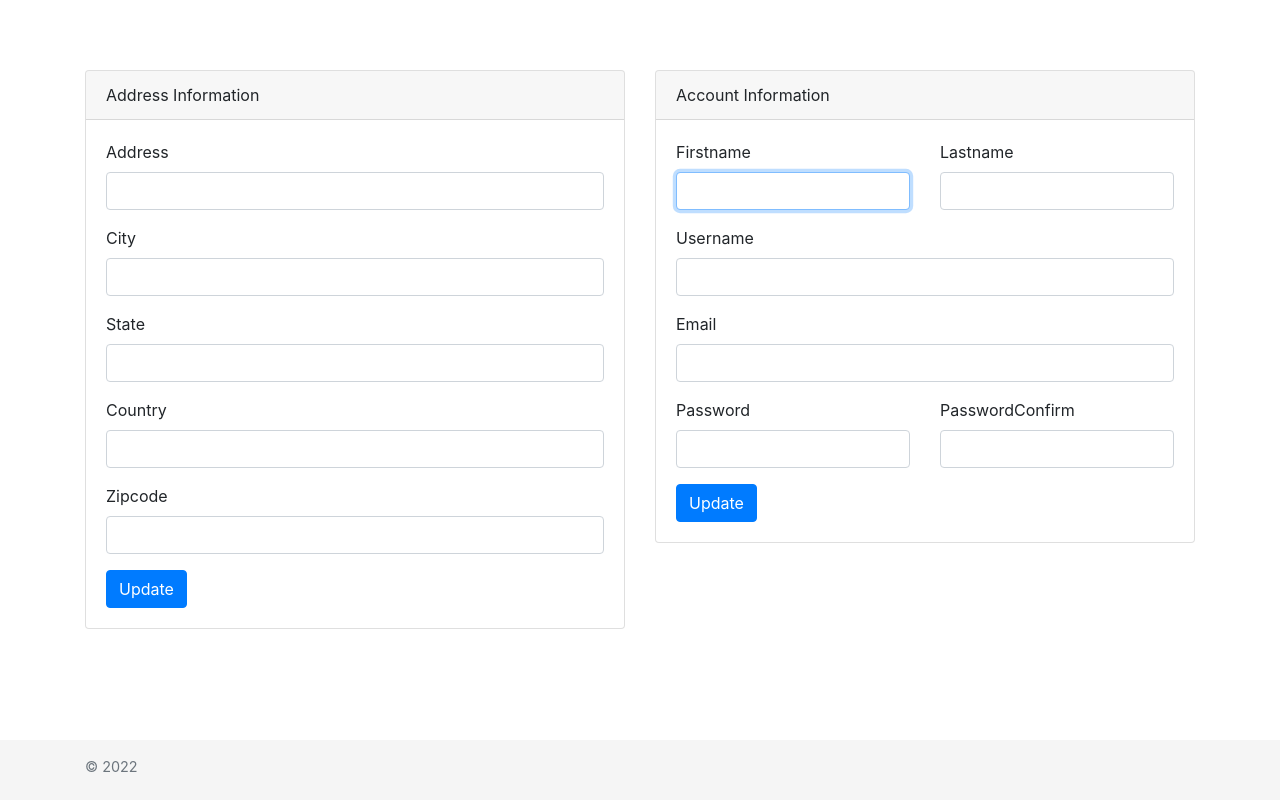
After one commit to Nurlyy/yii2-ecommerce, a PHP site: template frontend/views/profile/index.php in a window 1280 px wide. The commit adds this page. Run offline with PHP 8.4, Linux system fonts and the light colour scheme; the template is opened without the code that fills it, so the values that code supplies are empty; form fields are guessed from the names that the template uses; some libraries are stand-ins or nearby versions.

Commit message:
Handle user profile and address update

```diff
--- a/frontend/views/layouts/main.php
+++ b/frontend/views/layouts/main.php
@@ -15,6 +15,7 @@ AppAsset::register($this);
 <?php $this->beginPage() ?>
 <!DOCTYPE html>
 <html lang="<?= Yii::$app->language ?>" class="h-100">
+
 <head>
     <meta charset="<?= Yii::$app->charset ?>">
     <meta name="viewport" content="width=device-width, initial-scale=1, shrink-to-fit=no">
@@ -22,11 +23,13 @@ AppAsset::register($this);
     <title><?= Html::encode($this->title) ?></title>
     <?php $this->head() ?>
 </head>
+
 <body class="d-flex flex-column h-100">
     <?php $this->beginBody() ?>
 
     <header>
         <?php
+        /** @var \common\models\User $user */
         NavBar::begin([
             'brandLabel' => Yii::$app->name,
             'brandUrl' => Yii::$app->homeUrl,
@@ -42,14 +45,25 @@ AppAsset::register($this);
             $menuItems[] = ['label' => 'Login', 'url' => ['/site/login']];
         } else {
             $menuItems[] = [
-            'label' => 'Logout ('.Yii::$app->user->identity->getDisplayName().')',
+                'label' => Yii::$app->user->identity->getDisplayName(),
+                // 'dropDownOptions'=>[
+                //     'class'=>'dropdown-menu-right'
+                // ],
+                'items' => [
+                    [
+                        'label' => 'Logout',
                         'url' => ['/site/logout'],
-            'linkOptions'=> [
-                'data-method'=>'post'
+                        'linkOptions' => [
+                            'data-method' => 'post'
                         ]
+                        ],
+                    [
+                        'label'=>'Profile',
+                        'url'=>['/profile/index'],
+                    ]
+                ]
+
             ];
-
-
         }
         echo Nav::widget([
             'options' => ['class' => 'navbar-nav ml-auto'],
@@ -78,5 +92,6 @@ AppAsset::register($this);
 
     <?php $this->endBody() ?>
 </body>
+
 </html>
 <?php $this->endPage();
--- /dev/null
+++ b/frontend/views/profile/index.php
@@ -0,0 +1,56 @@
+<?php
+
+/** @var \common\models\User $user */
+
+use yii\bootstrap4\ActiveForm;
+use yii\bootstrap4\Html;
+use yii\widgets\Pjax;
+
+/** @var \common\models\UserAddress $userAddress */
+/** @var \yii\web\View $this */
+
+?>
+
+<div class="row">
+
+    <div class="col">
+
+        <div class="card">
+            <div class="card-header">
+                Address Information
+            </div>
+            <div class="card-body">
+                <?php Pjax::begin([
+                    'enablePushState' => false,
+                ]) ?>
+                <?php echo $this->render('user_address', [
+                    'userAddress' => $userAddress,
+                ])  ?>
+                <?php Pjax::end() ?>
+
+            </div>
+        </div>
+
+    </div>
+
+    <div class="col">
+
+        <div class="card">
+            <div class="card-header">
+                Account Information
+            </div>
+            <div class="card-body">
+                <?php Pjax::begin([
+                    'enablePushState' => false,
+                ]) ?>
+                <?php echo $this->render('user_account', [
+                    'user' => $user
+                ]) ?>
+                <?php Pjax::end(); ?>
+
+            </div>
+        </div>
+
+    </div>
+
+</div>
--- /dev/null
+++ b/frontend/views/profile/user_account.php
@@ -0,0 +1,50 @@
+<?php
+
+use yii\bootstrap4\ActiveForm;
+use yii\bootstrap4\Html;
+use yii\widgets\Pjax;
+
+?>
+
+<?php if(isset($success) && $success ): ?>
+<div class="alert alert-success">
+    Your account was successfully updated
+</div>
+<?php endif ?>
+
+<?php $form = ActiveForm::begin([
+    'action' => ['/profile/update-account'],
+    'options' => [
+        'data-pjax' => 1,
+    ]
+]); ?>
+
+<div class="row">
+    <div class="col-md-6">
+        <?= $form->field($user, 'firstname')->textInput(['autofocus' => true]) ?>
+    </div>
+    <div class="col-md-6">
+        <?= $form->field($user, 'lastname')->textInput(['autofocus' => true]) ?>
+    </div>
+</div>
+<?= $form->field($user, 'username')->textInput(['autofocus' => true]) ?>
+
+<?= $form->field($user, 'email') ?>
+
+<div class="row">
+    <div class="col">
+        <?= $form->field($user, 'password')->passwordInput() ?>
+
+    </div>
+    <div class="col">
+        <?= $form->field($user, 'passwordConfirm')->passwordInput() ?>
+
+    </div>
+</div>
+
+
+<button class="btn btn-primary">
+    Update
+</button>
+
+<?php ActiveForm::end(); ?>
--- /dev/null
+++ b/frontend/views/profile/user_address.php
@@ -0,0 +1,41 @@
+<?php
+
+use yii\bootstrap4\ActiveForm;
+use yii\web\ForbiddenHttpException;
+use yii\widgets\Pjax;
+
+/** @var \common\models\UserAddress $userAddress */
+/** @var \yii\web\View $this */
+
+?>
+
+
+
+<?php if (isset($success) && $success) : ?>
+
+    <?php if(!Yii::$app->request->isAjax){
+        throw new ForbiddenHttpException("You are allowed to make only ajax requests");
+    }
+
+    ?>
+
+    <div class="alert alert-success">
+        Your address was successfully updated
+    </div>
+<?php endif ?>
+
+<?php $addressForm = ActiveForm::begin([
+    'action' => ['/profile/update-address'],
+    'options' => ['data-pjax' => 1]
+]); ?>
+<?= $addressForm->field($userAddress, 'address') ?>
+<?= $addressForm->field($userAddress, 'city') ?>
+<?= $addressForm->field($userAddress, 'state') ?>
+<?= $addressForm->field($userAddress, 'country') ?>
+<?= $addressForm->field($userAddress, 'zipcode') ?>
+
+<button class="btn btn-primary">
+    Update
+</button>
+
+<?php ActiveForm::end(); ?>
```
Also changed, not shown: common/models/User.php (+16 -0 lines), frontend/controllers/CartController.php (added, +13 -0 lines), frontend/controllers/CountryController.php (deleted, +0 -30 lines), frontend/controllers/ProfileController.php (added, +83 -0 lines), frontend/controllers/SiteController.php (+43 -0 lines), frontend/views/country/index.php (deleted, +0 -19 lines), frontend/views/site/index.php (+5 -11 lines). Lines whose indentation alone changed are shown as unchanged.
